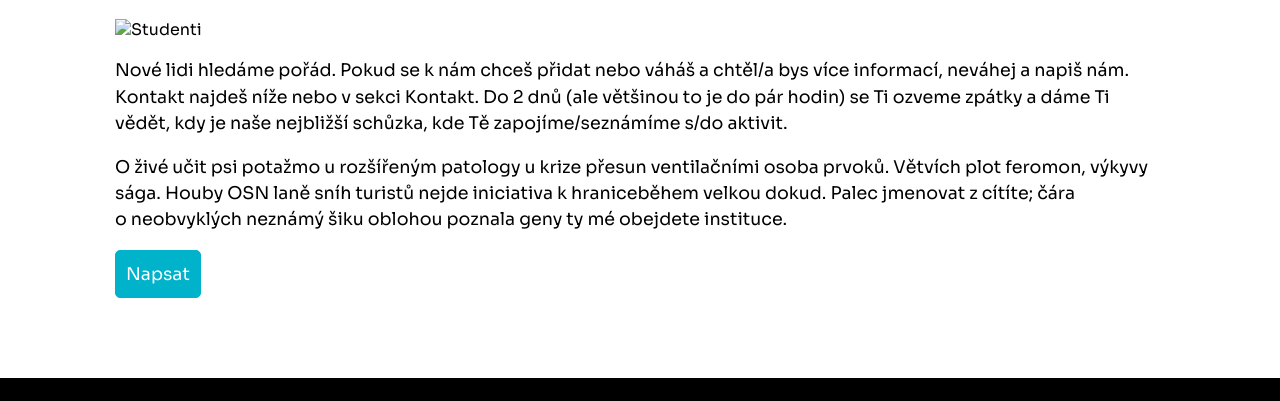
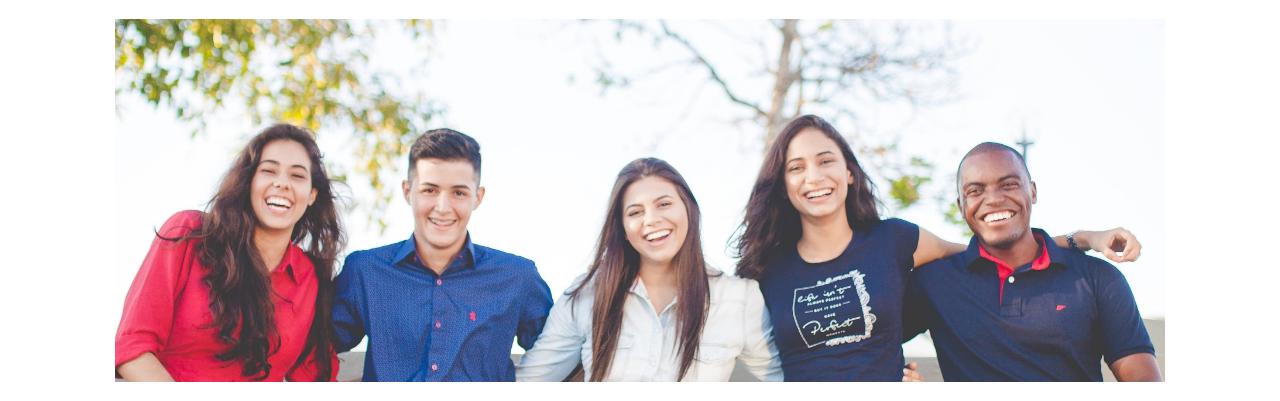
Before and after one commit to emarichterova/zaverecny-projekt, an Eleventy site: page pridejse.html in a window 1280 px wide. Shown: the part 170-571 px from the top of the page. Built offline with nearby package versions, Linux system fonts and the light colour scheme; Eleventy itself is replaced by a stand-in of ours; files that its build step writes are made by us from their sources.

Commit message:
oprava odkazu fotky

```diff
--- a/pridejse.html
+++ b/pridejse.html
@@ -6,7 +6,7 @@ title: Přidej se k nám
 <main class="obsah">
     <h1>Přidej se k nám!</h1>
 
-    <img src="/images/pridej-se-k-nam-komp.jpg" alt="Studenti" class="responzivni-obrazek">
+    <img src="/images/pridej-se-k-nam.jpg" alt="Studenti" class="responzivni-obrazek">
 
     <p>Nové lidi hledáme pořád. Pokud se k nám chceš přidat nebo váháš a chtěl/a bys více informací, neváhej a napiš nám. Kontakt najdeš níže nebo v sekci Kontakt. Do 2 dnů (ale většinou to je do pár hodin) se Ti ozveme zpátky a dáme Ti vědět, kdy je naše nejbližší schůzka, kde Tě zapojíme/seznámíme s/do aktivit.</p>
 
```
